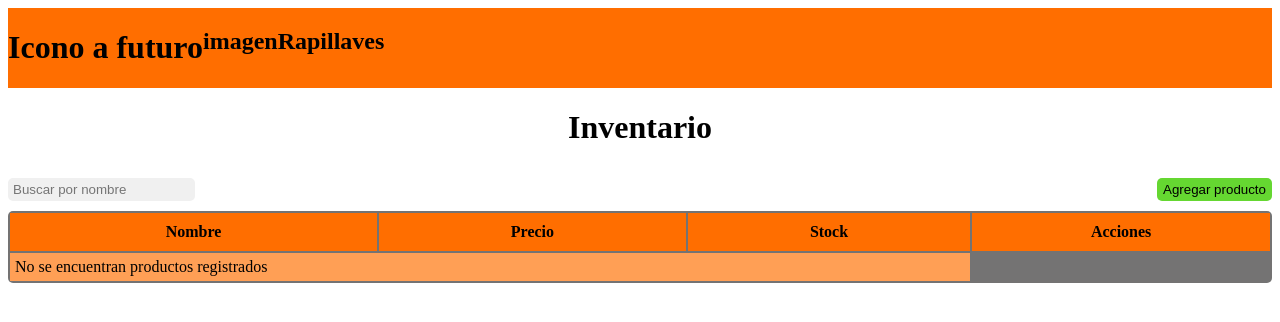
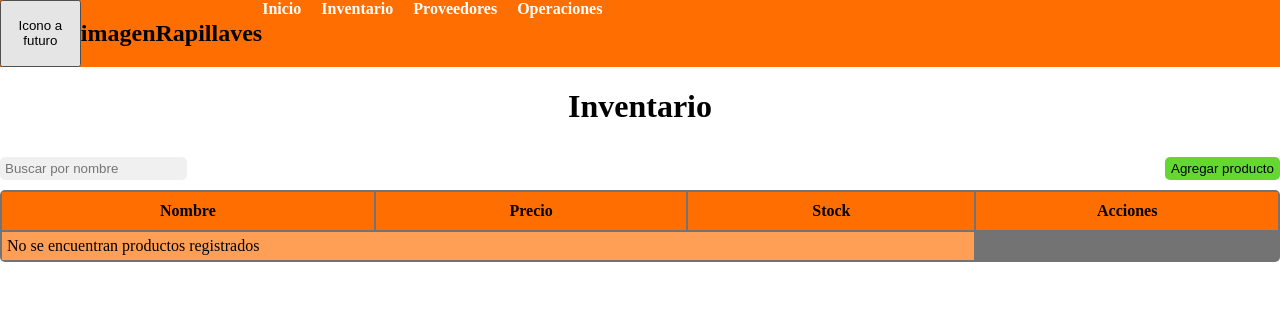
Before and after one commit to AkionAG7/Rapillaves, a Django app: page /rapillaves/inventario/ in a window 1280 px wide. Shown: the top 322 px of the page. Run offline with Django 5.2, Linux system fonts and the light colour scheme; data that the repository does not hold is empty.

Commit message:
style: estilo de menu de hamburguesa

```diff
--- a/my_project/rapillaves/static/css/style.css
+++ b/my_project/rapillaves/static/css/style.css
@@ -4,6 +4,30 @@
     display: flex;
     flex-direction: row;
 }
+
+.hamburger{
+    font-size: 28px;
+    background: none;
+    border: none;
+    color: white;
+    cursor: pointer;
+    display: none;
+}
+
+.menu{
+    display: flex;
+    gap: 20px;
+    width: 100%;
+}
+
+.menu a{
+    color: white;
+    text-decoration: none;
+    font-weight: bold;
+}
+
+
+
 
 .footer{
     background-color: #FF6E00;
@@ -12,6 +36,7 @@
 
 body{
     background: #fff;
+    margin: 0;
 }
 
 .container{
@@ -64,3 +89,36 @@ td{
     background-color: #F0F0F0;
     border-radius: 5px;
 }
+
+
+/* 📱 móvil */
+@media (max-width: 768px){
+    .hamburger{
+        display: block;
+    }
+
+    .head{
+        position: relative;
+    }
+
+    .menu{
+        position: absolute;
+        top: 100%;
+        left: 0;
+        width: 100%;
+        background-color: #FF6E00;
+        flex-direction: column;
+        display: none;
+        z-index: 999;
+    }
+
+    .menu.active{
+        display: flex;
+
+    }
+
+    .menu a{
+        padding: 15px;
+        border-top: 1px solid rgba(255,255,255,0.3);
+    }
+}
--- /dev/null
+++ b/my_project/rapillaves/static/js/menu.js
@@ -0,0 +1,3 @@
+function toggleMenu(){
+    document.getElementById("menu").classList.toggle("active")
+}
--- a/my_project/rapillaves/templates/base.html
+++ b/my_project/rapillaves/templates/base.html
@@ -9,9 +9,16 @@
 </head>
 <body>
     <header class="head">
-        <h1>Icono a futuro</h1>
+        <button class="hamburguer" onclick="toggleMenu()">Icono a futuro</button>
         <h2>imagen</h2>
         <h2>Rapillaves</h2>
+
+        <nav class="menu" id="menu">
+            <a href="#">Inicio</a>
+            <a href="#">Inventario</a>
+            <a href="#">Proveedores</a>
+            <a href="#">Operaciones</a>
+        </nav>
     </header>
     <main>
         {% block content %}
@@ -22,5 +29,6 @@
     <footer class="footer">
 
     </footer>
+    <script src="{% static 'js/menu.js' %}"></script>
 </body>
 </html>
--- /dev/null
+++ b/my_project/rapillaves/templates/operations/options.html
@@ -0,0 +1,4 @@
+{% extends "base.html" %}
+{% block content %}
+    <h2>HOLA</h2>
+{% endblock %}
--- a/my_project/rapillaves/urls.py
+++ b/my_project/rapillaves/urls.py
@@ -1,7 +1,8 @@
 from django.urls import path
-from .views import show_inventory, show_proveedores
+from .views import show_inventory, show_proveedores, show_operation_options
 
 urlpatterns = [
     path('inventario/', show_inventory, name='inventario'),
-    path('proveedores/', show_proveedores, name='proveedores')
+    path('proveedores/', show_proveedores, name='proveedores'),
+    path('operations/', show_operation_options, name='operation_options')
 ]
--- a/my_project/rapillaves/views.py
+++ b/my_project/rapillaves/views.py
@@ -10,3 +10,6 @@ def show_proveedores(request):
     proveedores = Proveedor.objects.all()
     context = {"proveedores": proveedores}
     return render(request, "inventory/proveedor.html", context)
+
+def show_operation_options(request):
+    return render(request, "operations/options.html")
```
